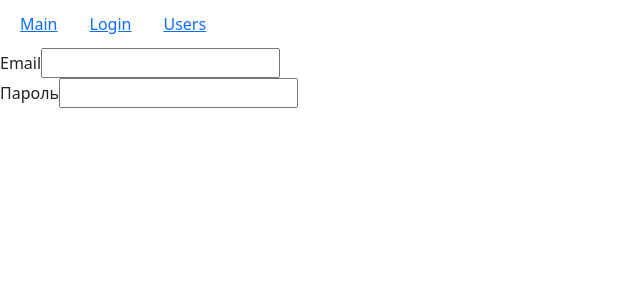
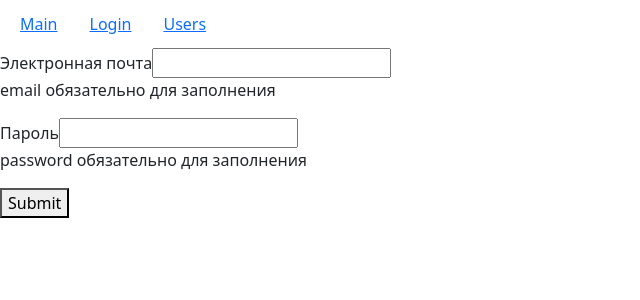
Before and after one commit to dotrobin/RasultSchool, a React (Create React App) app: page /login in a window 1280 px wide. Shown: the top 300 px of the page, without its empty margins (0-640 px from the left). Built offline with nearby package versions, Linux system fonts and the light colour scheme.

Commit message:
add textFiled component and basic validation

```diff
--- /dev/null
+++ b/src/app/components/textField.jsx
@@ -0,0 +1,33 @@
+import React from "react";
+import PropTypes from "prop-types";
+
+const TextField = ({ label, type, name, value, onChange, error }) => {
+	return (
+		<div>
+			<label htmlFor={name}>{label}</label>
+			<input
+				type={type}
+				id={name}
+				name={name}
+				value={value}
+				onChange={onChange}
+			/>
+			{error && <p>{ error }</p>}
+		</div>
+	);
+};
+
+TextField.defaultProps = {
+	type: "text"
+};
+
+TextField.propTypes = {
+	label: PropTypes.string,
+	type: PropTypes.string,
+	name: PropTypes.string,
+	value: PropTypes.string,
+	error: PropTypes.string,
+	onChange: PropTypes.func
+};
+
+export default TextField;
--- a/src/app/layouts/login.jsx
+++ b/src/app/layouts/login.jsx
@@ -1,37 +1,57 @@
-import React, { useState } from "react";
+import React, { useState, useEffect } from "react";
+import TextField from "../components/textField";
 
 const Login = () => {
 	const [data, setData] = useState({ email: "", password: "" });
+	const [errors, setErrors] = useState({});
 
-	const handleChange = (target) => {
+	useEffect(() => {
+		validate();
+	}, [data]);
+
+	const validate = () => {
+		const errors = {};
+		for (const fieldName in data) {
+			if (data[fieldName].trim() === "") {
+				errors[fieldName] = `${fieldName} обязательно для заполнения`;
+			};
+		};
+		setErrors(errors);
+		return Object.keys(errors).length !== 0;
+	};
+
+	const handleChange = ({ target }) => {
 		setData((prevState) => ({
 			...prevState,
 			[target.name]: target.value
 		}));
 	};
 
+	const handleSubmit = (e) => {
+		e.preventDefault();
+		const isValid = validate();
+		if (isValid) return;
+		console.lof(data);
+	};
+
 	return (
-		<form action="">
-			<div>
-				<label htmlFor="email">Email</label>
-				<input
-					type="text"
-					id="email"
+		<form onSubmit={handleSubmit}>
+			<TextField
+				label="Электронная почта"
+				name="email"
 				value={data.email}
 				onChange={handleChange}
-					name="email"
+				error={errors.email}
 			/>
-			</div>
-			<div>
-				<label htmlFor="password">Пароль</label>
-				<input
+			<TextField
+				label="Пароль"
 				type="password"
-					id="password"
 				name="password"
+				value={data.password}
 				onChange={handleChange}
-					value={data.password}
+				error={errors.password}
 			/>
-			</div>
+			<button type="submit">Submit</button>
 		</form>
 	);
 };
```
Lines whose indentation alone changed are shown as unchanged.
